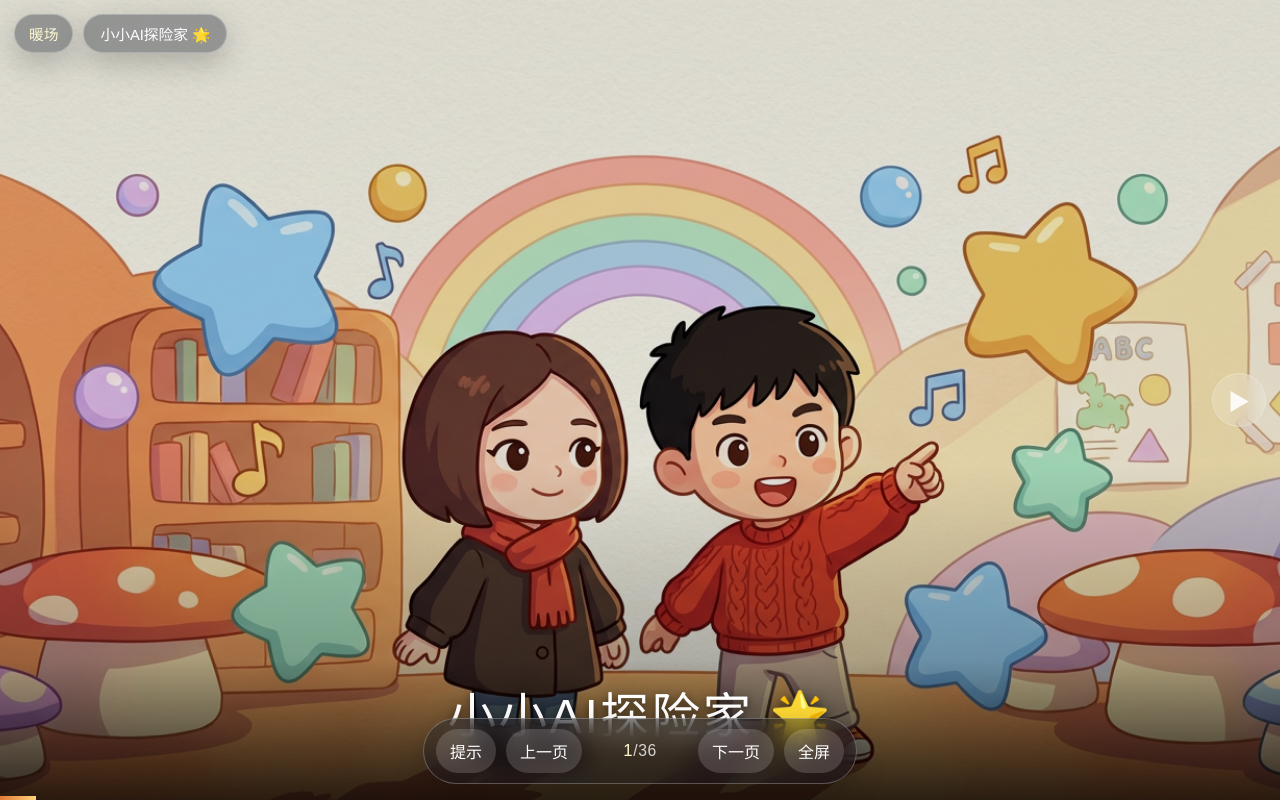
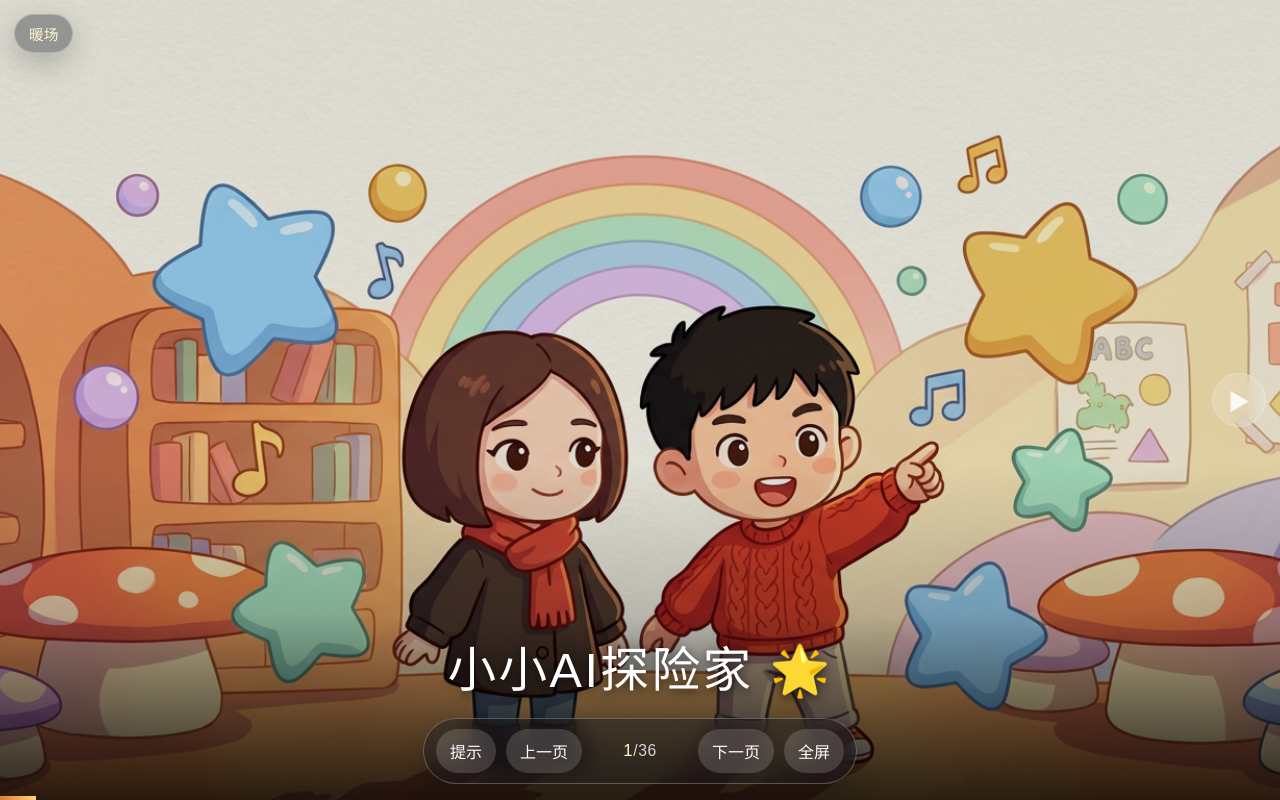
Before and after one commit to david-srp/peach2026, a website: page index.html in a window 1280 px wide. Drawn offline with Linux system fonts and the light colour scheme; a web font is replaced by a local one.

Commit message:
v2.2: UI微调
- 文字区域上移,不被底部控制栏遮挡
- 全屏模式下隐藏控制栏(键盘/触屏翻页仍可用)
- 左上角只保留章节标签,去掉重复标题

```diff
--- a/css/theme.css
+++ b/css/theme.css
@@ -80,31 +80,16 @@ button {
   max-width: min(68vw, 760px);
 }
 
-.chapter-pill,
-.slide-mini-title {
+.chapter-pill {
   border: 1px solid var(--white-line);
   background: rgba(10, 18, 32, 0.34);
-  color: #fff;
+  color: #fff7d0;
   backdrop-filter: blur(12px);
   -webkit-backdrop-filter: blur(12px);
   box-shadow: var(--shadow);
-}
-
-.chapter-pill {
   border-radius: 999px;
   padding: 8px 14px;
   font-size: 0.92rem;
-  color: #fff7d0;
-  white-space: nowrap;
-}
-
-.slide-mini-title {
-  min-width: 0;
-  border-radius: 999px;
-  padding: 8px 16px;
-  font-size: 0.92rem;
-  overflow: hidden;
-  text-overflow: ellipsis;
   white-space: nowrap;
 }
 
@@ -127,9 +112,13 @@ button {
 .slide-text-area {
   position: relative;
   z-index: 2;
-  padding: 0 0 2.15rem;
+  padding: 0 0 5rem;
   background: linear-gradient(to top, rgba(0,0,0,0.68) 0%, rgba(0,0,0,0.28) 55%, transparent 100%);
   text-align: center;
+}
+
+:fullscreen .slide-text-area {
+  padding-bottom: 2.15rem;
 }
 
 .slide-text {
@@ -279,6 +268,10 @@ body:hover .nav-arrow,
 }
 
 /* ===== BOTTOM CONTROL DOCK ===== */
+:fullscreen .control-dock {
+  display: none !important;
+}
+
 .control-dock {
   position: fixed;
   left: 50%;
--- a/index.html
+++ b/index.html
@@ -4,7 +4,7 @@
   <meta charset="UTF-8">
   <meta name="viewport" content="width=device-width, initial-scale=1.0, maximum-scale=1.0, user-scalable=no">
   <title>小小AI探险家 — 桃子小三班</title>
-  <link rel="stylesheet" href="css/theme.css?v=20260323c">
+  <link rel="stylesheet" href="css/theme.css?v=20260323d">
 </head>
 <body>
 
@@ -17,7 +17,6 @@
 <!-- Top HUD -->
 <div class="top-hud">
   <div class="chapter-pill">暖场</div>
-  <div class="slide-mini-title">小小AI探险家 🌟</div>
 </div>
 
 <!-- Click zones -->
@@ -257,6 +256,6 @@
 
 </div>
 
-<script src="js/app.js?v=20260323c"></script>
+<script src="js/app.js?v=20260323d"></script>
 </body>
 </html>
--- a/js/app.js
+++ b/js/app.js
@@ -5,7 +5,6 @@
   const fullscreenToggle = document.querySelector('.fullscreen-toggle');
   const container = document.querySelector('.slides-container');
   const chapterPill = document.querySelector('.chapter-pill');
-  const slideMiniTitle = document.querySelector('.slide-mini-title');
   const teacherPanelText = document.querySelector('.teacher-panel-text');
   const currentSlideEl = document.querySelector('.current-slide');
   const totalSlidesEl = document.querySelector('.total-slides');
@@ -47,7 +46,6 @@
     currentSlideEl.textContent = String(current + 1);
     totalSlidesEl.textContent = String(total);
     chapterPill.textContent = getChapterLabel(current);
-    slideMiniTitle.textContent = getCurrentTitle(current);
     teacherPanelText.textContent = getCurrentHint(current);
 
     document.querySelector('.nav-prev').style.visibility = current === 0 ? 'hidden' : 'visible';
```
